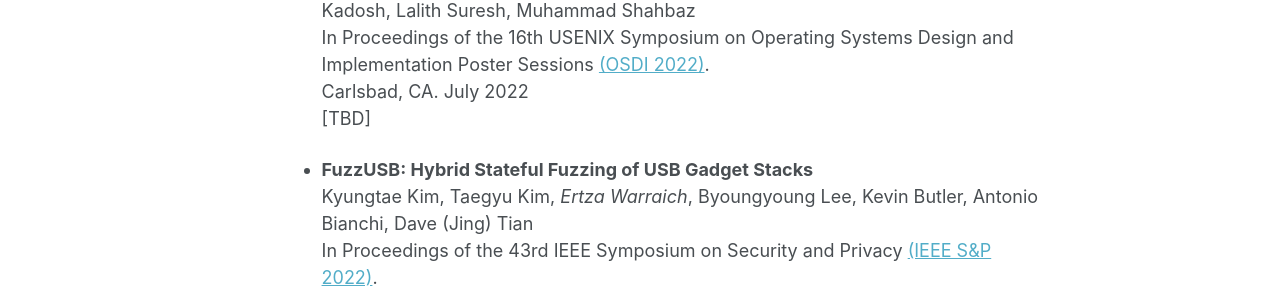
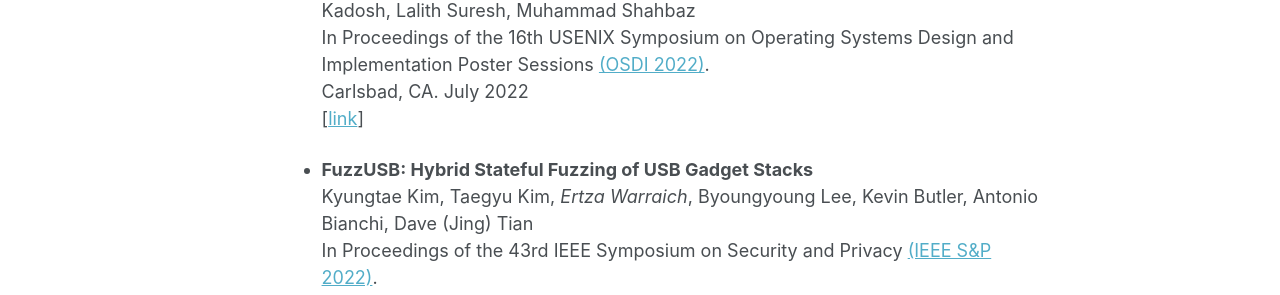
Before and after one commit to ertza/ertza.github.io, a Jekyll site: the page built from _pages/about.md, in a window 1280 px wide and 1297 px high. Shown: the part 555-850 px from the top of the window. Built offline with Jekyll 4.4.1, drawn with Linux system fonts in a browser that asks for light colours.

Commit message:
Updated pubs list

```diff
--- a/_pages/about.md
+++ b/_pages/about.md
@@ -22,16 +22,16 @@
   *Ertza Warraich*, Leonard Liu, Omer Shabtai, Yonatan Piasetzky, Shay Vargaftik, Matty Kadosh, Lalith Suresh, Muhammad Shahbaz <br>
   In Proceedings of the 16th USENIX Symposium on Operating Systems Design and Implementation Poster Sessions [(OSDI 2022)](https://www.usenix.org/conference/osdi22). <br>
   Carlsbad, CA. July 2022 <br>
-  [TBD]
+  \[[link](https://github.com/ertza/pubs/blob/main/ultima-poster/ultima-abstract.pdf)\]
 
 - **FuzzUSB: Hybrid Stateful Fuzzing of USB Gadget Stacks** <br>
   Kyungtae Kim, Taegyu Kim, *Ertza Warraich*, Byoungyoung Lee, Kevin Butler, Antonio Bianchi, Dave (Jing) Tian <br>
   In Proceedings of the 43rd IEEE Symposium on Security and Privacy [(IEEE S&P 2022)](https://www.ieee-security.org/TC/SP2022). <br>
   San Francisco, CA. May 2022 <br>
-  \[[link](https://compsec.snu.ac.kr/papers/kyungtae-fuzzusb.pdf)\]
+  \[[link](https://github.com/ertza/pubs/blob/main/fuzzusb/fuzzusb.pdf)\]
 
 - **Constructing the Face of Network Data** (Poster) <br>
  *Ertza Warraich*, Muhammad Shahbaz <br>
  In Proceedings of the 35th ACM SIGCOMM Poster and Demo Sessions [(SIGCOMM 2021)](https://conferences.sigcomm.org/sigcomm/2021). <br>
  Virtual Online, August 2021 <br>
- \[[link](https://dl.acm.org/doi/10.1145/3472716.3472852)\]
+ \[[link](https://github.com/ertza/pubs/blob/main/network-face-poster/network-face-abstract.pdf)\]
```
